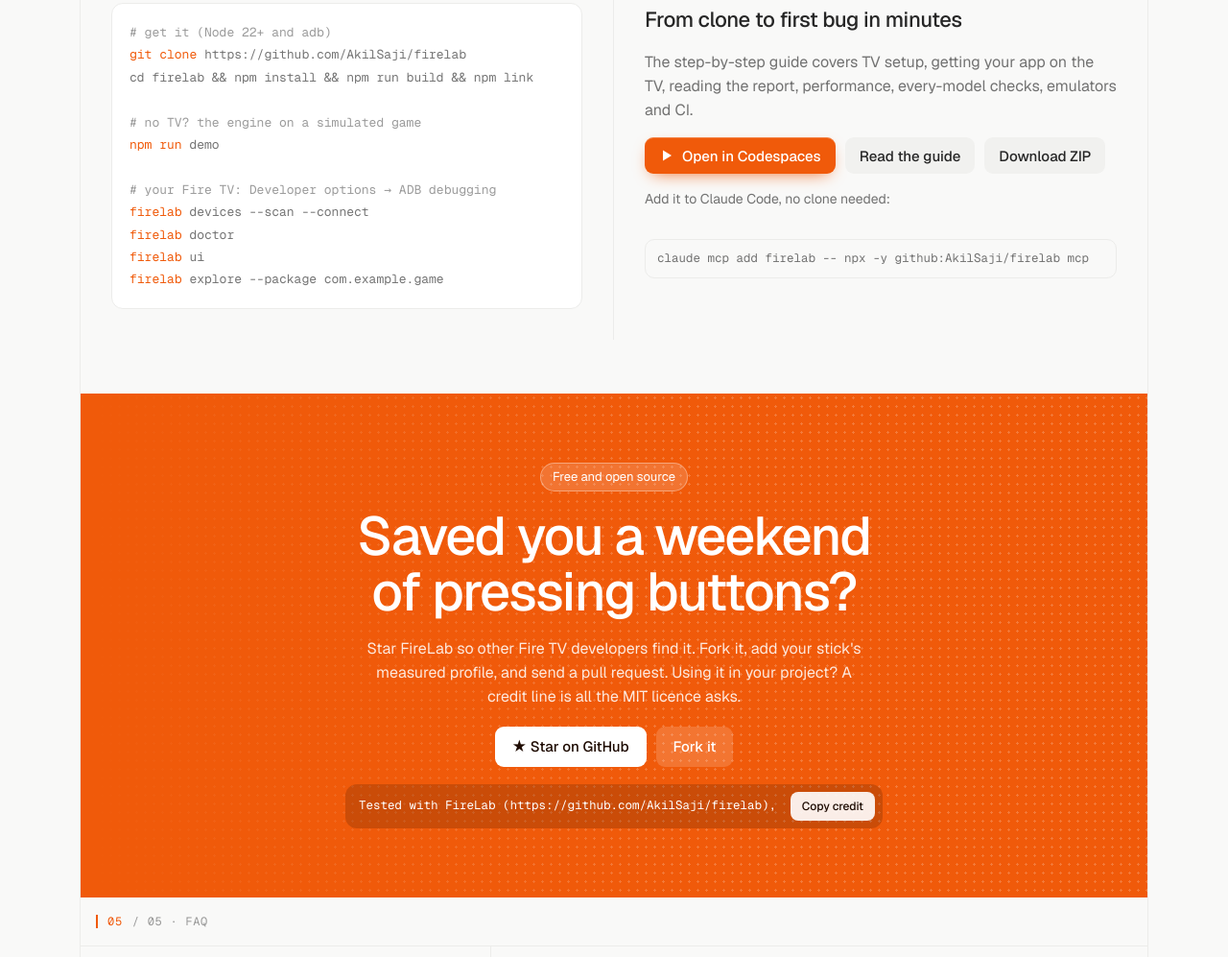
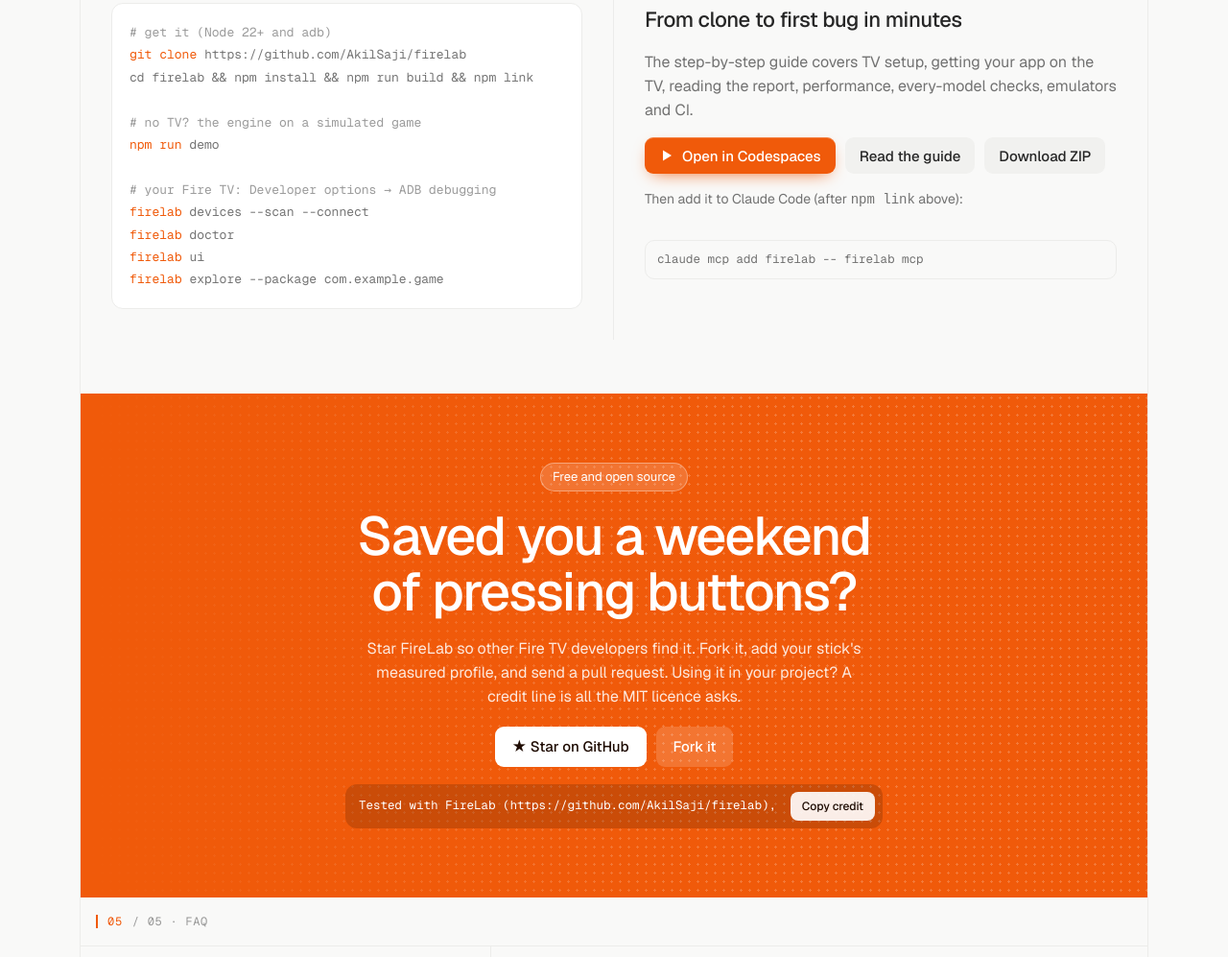
Before and after one commit to AkilSaji/firelab, a website: page site/index.html in a window 1280 px wide. Shown: the part 4798-5795 px from the top of the page at 96% size. Drawn offline with nearby package versions, Linux system fonts and the light colour scheme.

Commit message:
Site: MCP setup from the clone (the package isn't on npm yet)

```diff
--- a/package.json
+++ b/package.json
@@ -36,7 +36,6 @@
   },
   "scripts": {
     "build": "tsc -p tsconfig.json",
-    "prepare": "npm run build",
     "typecheck": "tsc -p tsconfig.json --noEmit",
     "test": "vitest run && npm test --workspace packages/perf",
     "test:watch": "vitest",
--- a/site/index.html
+++ b/site/index.html
@@ -558,8 +558,8 @@ cd firelab &amp;&amp; npm install &amp;&amp; npm run build &amp;&amp; npm link
       <a class="btn" href="https://github.com/AkilSaji/firelab/blob/main/docs/GETTING-STARTED.md" target="_blank" rel="noopener">Read the guide</a>
       <a class="btn" href="https://github.com/AkilSaji/firelab/archive/refs/heads/main.zip">Download ZIP</a>
     </div>
-    <p style="color:var(--ink-2);font-size:14px">Add it to Claude Code, no clone needed:</p>
-    <div class="cmdline">claude mcp add firelab -- npx -y github:AkilSaji/firelab mcp</div>
+    <p style="color:var(--ink-2);font-size:14px">Then add it to Claude Code (after <code>npm link</code> above):</p>
+    <div class="cmdline">claude mcp add firelab -- firelab mcp</div>
   </div>
 </div>
 
```
Also changed, not shown: .devcontainer/devcontainer.json.
